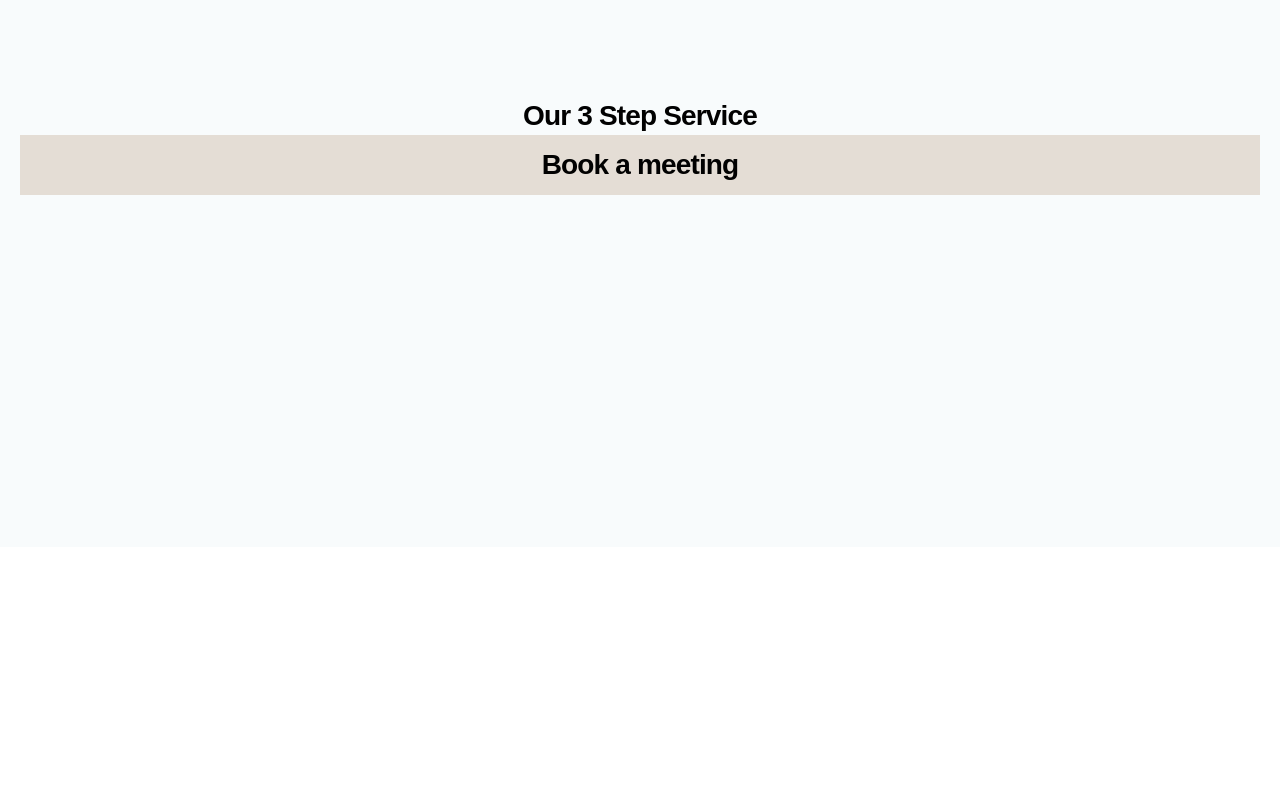
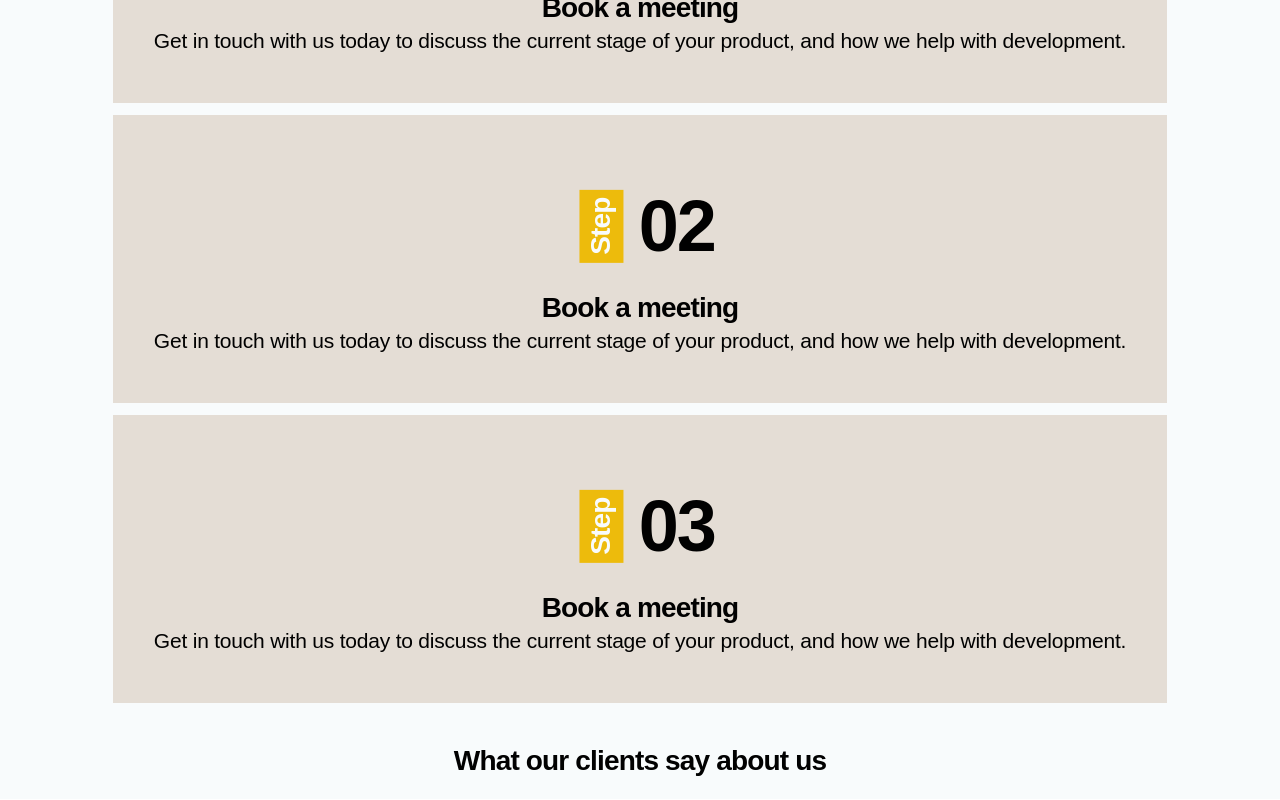
Before and after one commit to AngusGaukrogerDev/PitahayaLabsSiteNextjs, a Next.js app: page / in a window 1280 px wide. Shown: the part 1600-2400 px from the top of the page. Built offline with nearby package versions, Linux system fonts and the light colour scheme.

Commit message:
Services page tile layout + testimonials section

```diff
--- a/src/components/contact.tsx
+++ b/src/components/contact.tsx
@@ -1,7 +1,7 @@
 const Contact = () => {
     return(
         <section id="contact" className="w-full h-screen flex flex-col justify-center items-center">
-            <h2>New Page</h2>
+            <h2>Contact</h2>
         </section>
     );
 }
--- a/src/components/navigationScreen.tsx
+++ b/src/components/navigationScreen.tsx
@@ -14,9 +14,14 @@ const NavigationScreen = ({ onSelectItem }: { onSelectItem: () => void }) => {
           <h2>About</h2>
         </a>
       </Link>
-      <Link legacyBehavior href="/#pitahayalabs" as="/#pitahayalabs">
+      <Link legacyBehavior href="/#ourservice" as="/#ourservice">
         <a onClick={onSelectItem} className="">
-          <h2>Service</h2>
+          <h2>Our Service</h2>
+        </a>
+      </Link>
+      <Link legacyBehavior href="/#testimonials" as="/#testimonials">
+        <a onClick={onSelectItem} className="">
+          <h2>Testimonials</h2>
         </a>
       </Link>
       <Link legacyBehavior href="/#contact" as="/#contact">
--- a/src/components/services.tsx
+++ b/src/components/services.tsx
@@ -1,10 +1,21 @@
+import ServicesTile from "./servicesTile";
+
 const Services = () => {
     return(
-        <section className="w-full h-screen flex flex-col justify-center items-center bg-pitahaya-white px-5 py-5">
+        <section className="w-full h-auto flex flex-col justify-center items-center gap-3 bg-pitahaya-white px-2 py-5">
             <h2 className="text-pitahaya-black">Our 3 Step Service</h2>
-            <div className="bg-pitahaya-beige w-full flex flex-col justify-center items-center px-2 py-3">
-                <h2 className="text-pitahaya-black">Book a meeting</h2>
-            </div>
+            <ServicesTile number={1} title="Book a meeting" description="Get in touch with us today
+                to discuss the current stage
+                of your product, and how we
+                help with development." />
+            <ServicesTile number={2} title="Book a meeting" description="Get in touch with us today
+                to discuss the current stage
+                of your product, and how we
+                help with development." />
+            <ServicesTile number={3} title="Book a meeting" description="Get in touch with us today
+                to discuss the current stage
+                of your product, and how we
+                help with development." />
         </section>
     );
 }
--- /dev/null
+++ b/src/components/servicesTile.tsx
@@ -0,0 +1,22 @@
+import React from 'react';
+
+interface ServicesTileProps {
+  number: number;
+  title: string;
+  description: string;
+}
+
+const ServicesTile: React.FC<ServicesTileProps> = ({ number, title, description }) => {
+  return (
+    <div className="bg-pitahaya-beige w-10/12 h-72 flex flex-col justify-center items-center px-2 py-5 text-center">
+      <div className="flex flex-row justify-center items-center gap-0 h-32">
+        <h2 className="-rotate-90 bg-pitahaya-yellow text-pitahaya-white px-2 py-1 z-0">Step</h2>
+        <h2 className="font-bold text-7xl text-pitahaya-black">{number.toString().padStart(2, '0')}</h2>
+      </div>
+      <h2 className="text-pitahaya-black">{title}</h2>
+      <h3 className="text-pitahaya-black">{description}</h3>
+    </div>
+  );
+}
+
+export default ServicesTile;
--- /dev/null
+++ b/src/components/testimonialTile.tsx
@@ -0,0 +1,17 @@
+import React from 'react';
+
+interface TestimonialTileProps {
+  number: number;
+  title: string;
+  description: string;
+}
+
+const TestimonialTile: React.FC<TestimonialTileProps> = ({ number, title, description }) => {
+  return (
+    <div className="bg-pitahaya-beige w-full h-72 flex flex-col justify-center items-center px-2 py-5 text-center">
+
+    </div>
+  );
+}
+
+export default TestimonialTile;
--- /dev/null
+++ b/src/components/testimonials.tsx
@@ -0,0 +1,9 @@
+const Testimonial = () => {
+    return(
+        <section className="w-full h-auto flex flex-col justify-center items-center gap-3 bg-pitahaya-white px-2 py-5">
+            <h2 className="text-pitahaya-black">What our clients say about us</h2>
+
+        </section>
+    );
+}
+export default Testimonial;
--- a/src/pages/index.tsx
+++ b/src/pages/index.tsx
@@ -4,6 +4,7 @@ import Footer from "@/components/footer";
 import Hero from "@/components/hero";
 import Navbar from "@/components/navbar";
 import Services from "@/components/services";
+import Testimonial from "@/components/testimonials";
 import { Inter } from "next/font/google";
 
 const inter = Inter({ subsets: ["latin"] });
@@ -16,6 +17,7 @@ export default function Home() {
         <Hero />
         <About />
         <Services />
+        <Testimonial />
         <Contact />
         <Footer />
       </main>
--- a/src/styles/globals.css
+++ b/src/styles/globals.css
@@ -128,3 +128,9 @@ p {
   background-repeat: no-repeat; /* Prevent the image from repeating */
   background-position: center center;
 }
+
+.services-card-number-text{
+  font-size: 64;
+  font-weight: 900;
+
+}
```
